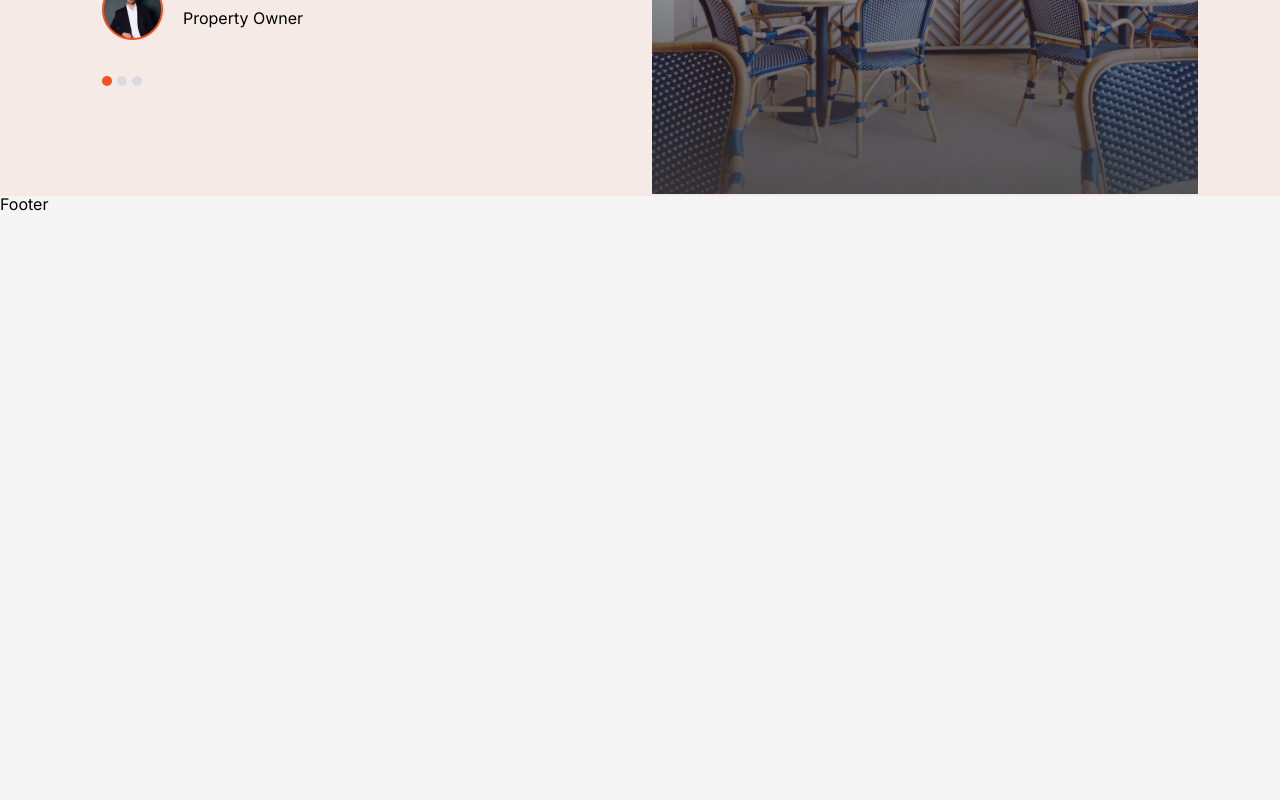
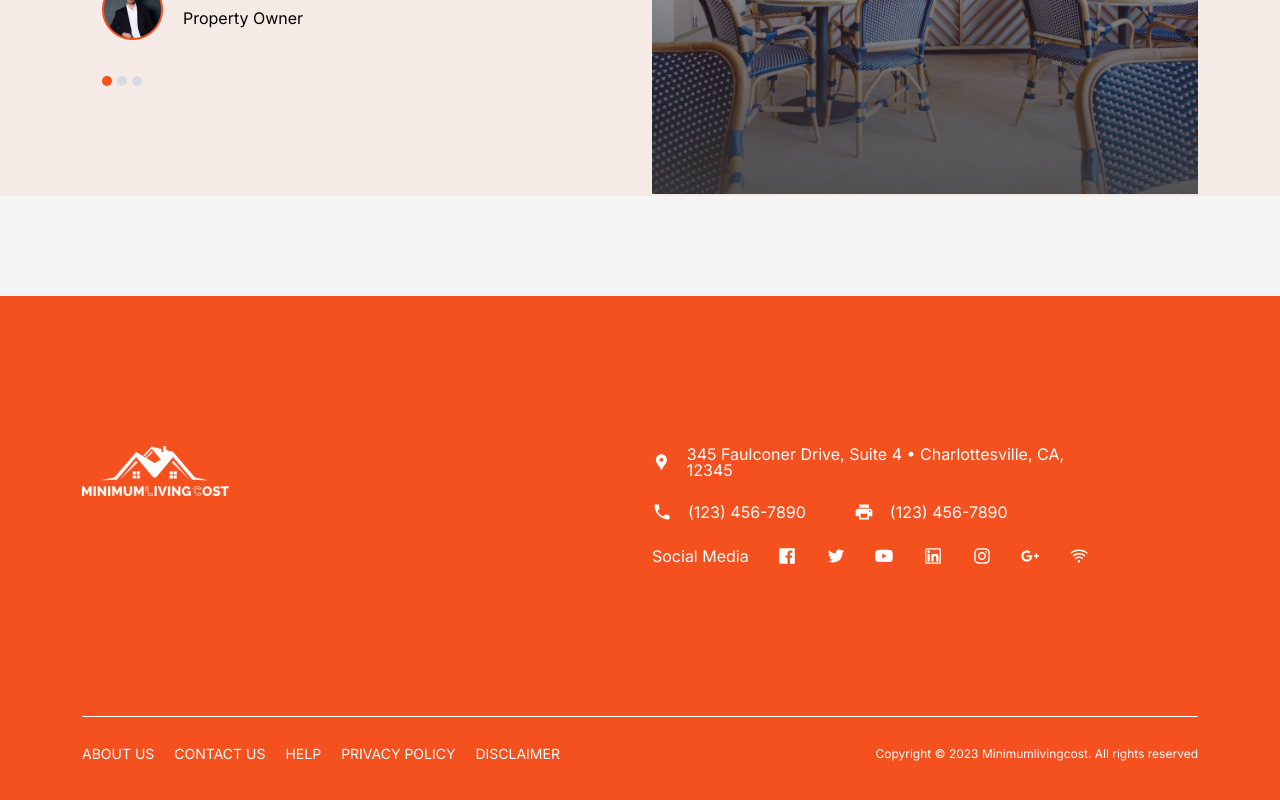
Before and after one commit to Kayzubi/home_rentals, a React (Create React App) app: page / in a window 1280 px wide. Shown: the part 4540-5340 px from the top of the page. Before the commit the page ends 4754 px from the top, so only its background shows below. Built offline with nearby package versions, Linux system fonts and the light colour scheme.

Commit message:
complete footer section

```diff
--- a/src/components/Footer/Footer.jsx
+++ b/src/components/Footer/Footer.jsx
@@ -1,7 +1,75 @@
 import React from 'react'
+import { icons } from '../../assets/images'
+import { Col, Container, Row } from 'reactstrap'
+import styles from './footer.module.scss'
+import { MdLocationPin, MdPhone, MdLocalPrintshop } from 'react-icons/md'
+import {
+  AiFillFacebook,
+  AiOutlineTwitter,
+  AiFillYoutube,
+  AiOutlineInstagram,
+  AiOutlineLinkedin,
+  AiOutlineGooglePlus,
+  AiOutlineWifi,
+} from 'react-icons/ai'
 
 const Footer = () => {
-  return <div>Footer</div>
+  const year = new Date().getFullYear()
+  return (
+    <footer className={styles.footer}>
+      <Container>
+        <Row className={styles.row}>
+          <Col lg='6'>
+            <div>
+              <img src={icons.logo} alt='' />
+            </div>
+          </Col>
+          <Col lg='6'>
+            <div className={styles.info}>
+              <span className='d-flex gap-3 align-items-center text-white'>
+                <MdLocationPin size='20px' color='white' />
+                <p>345 Faulconer Drive, Suite 4 • Charlottesville, CA, 12345</p>
+              </span>
+              <div className='d-flex gap-5 align-items-center mt-4'>
+                <span className='d-flex gap-3 align-items-center text-white'>
+                  <MdPhone color='white' size='20px' />
+                  <p>(123) 456-7890</p>
+                </span>{' '}
+                <span className='d-flex gap-3 align-items-center text-white'>
+                  <MdLocalPrintshop size='20px' color='white' />
+                  <p>(123) 456-7890</p>
+                </span>
+              </div>
+              <div className='d-flex justify-content-between align-items-center text-white mt-4'>
+                <p className='fs-6'>Social Media</p>
+                <AiFillFacebook color='white' size='20px' />
+                <AiOutlineTwitter color='white' size='20px' />
+                <AiFillYoutube color='white' size='20px' />
+                <AiOutlineLinkedin color='white' size='20px' />
+                <AiOutlineInstagram color='white' size='20px' />
+                <AiOutlineGooglePlus color='white' size='20px' />
+                <AiOutlineWifi color='white' size='20px' />
+              </div>
+            </div>
+          </Col>
+          <Col lg='12'>
+            <div className={styles.footerBottom}>
+              <ul>
+                <li>About us</li>
+                <li>Contact us</li>
+                <li>Help</li>
+                <li>Privacy Policy</li>
+                <li>Disclaimer</li>
+              </ul>
+              <span>
+                Copyright © {year} Minimumlivingcost. All rights reserved
+              </span>
+            </div>
+          </Col>
+        </Row>
+      </Container>
+    </footer>
+  )
 }
 
 export default Footer
--- /dev/null
+++ b/src/components/Footer/footer.module.scss
@@ -0,0 +1,45 @@
+.footer {
+  background-color: #f4511e;
+  padding: 50px 0;
+  margin-top: 100px;
+}
+
+.info {
+  width: 80%;
+}
+
+.row {
+  padding: 100px 0 0;
+}
+
+.footerBottom {
+  display: flex;
+  justify-content: space-between;
+  align-items: center;
+  margin-top: 150px;
+  font-size: 14px;
+  border-top: 1px solid #fff;
+  padding: 30px 0;
+
+  ul {
+    display: flex;
+    align-items: center;
+    gap: 20px;
+    color: #fff;
+
+    li {
+      text-transform: uppercase;
+      cursor: pointer;
+      transition: all 0.2s;
+
+      &:hover {
+        transform: scale(1.1);
+      }
+    }
+  }
+
+  span {
+    color: #fff;
+    font-size: 12px;
+  }
+}
--- a/src/views/Home/Home.jsx
+++ b/src/views/Home/Home.jsx
@@ -14,7 +14,7 @@ import Footer from '../../components/Footer/Footer'
 
 const Home = () => {
   return (
-    <div>
+    <div className='home'>
       <Hero />
       <Features />
       <section>
--- a/src/views/Home/home.scss
+++ b/src/views/Home/home.scss
@@ -1,3 +1,7 @@
+.home {
+  background-color: #f5f5f5;
+}
+
 .cta {
   &__gallery {
     display: grid;
```
